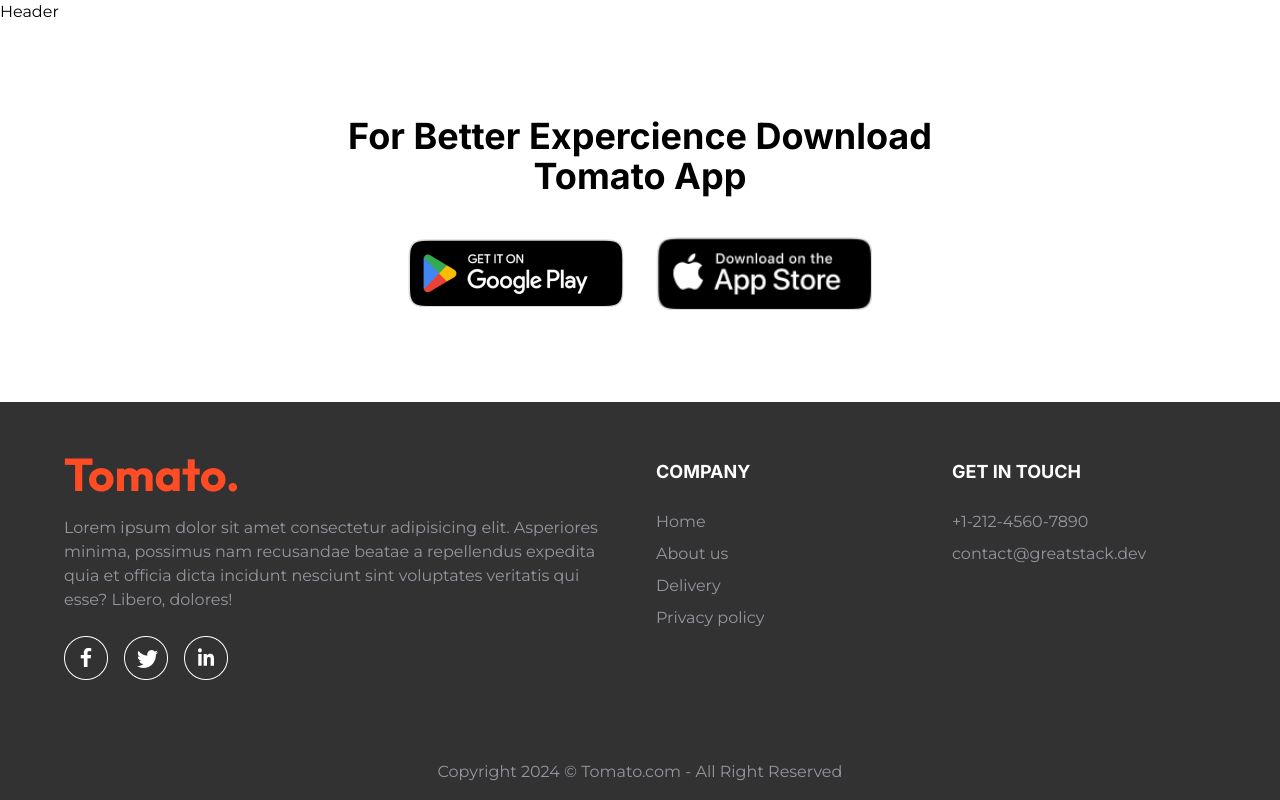
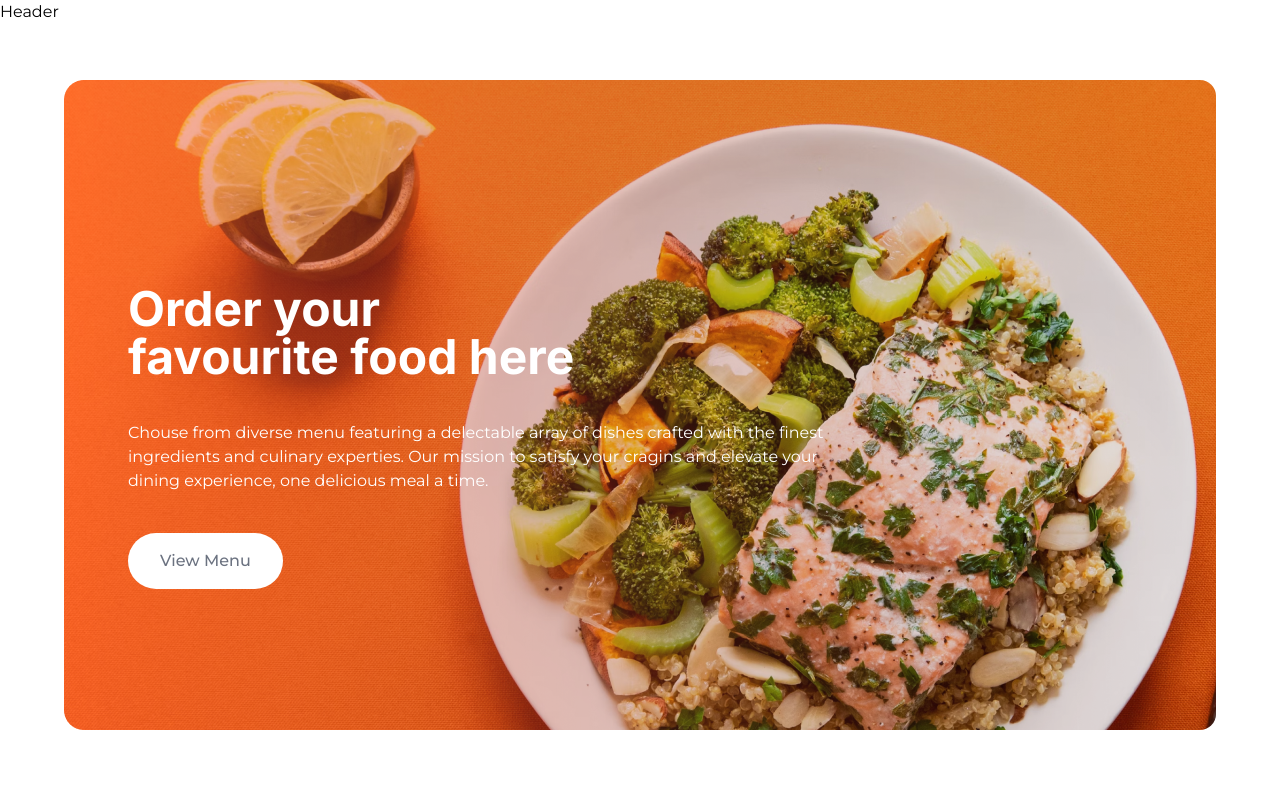
Before and after one commit to IGUIDER-AMINE/food_delivery, a Next.js app: page / in a window 1280 px wide. Shown: the top 800 px of the page. Built offline with nearby package versions, Linux system fonts and the light colour scheme.

Commit message:
finish footer

```diff
--- a/app/page.tsx
+++ b/app/page.tsx
@@ -1,9 +1,11 @@
+import Banner from "@/components/sections/Banner";
 import Store from "@/components/sections/Store";
 import Image from "next/image";
 
 export default function Home() {
   return (
-    <main className="">
+    <main className="container mx-auto p-4 md:px-16 space-y-24">
+      <Banner />
       <Store />
     </main>
   );
--- /dev/null
+++ b/components/sections/Banner.tsx
@@ -0,0 +1,25 @@
+import React from "react";
+
+const Banner = () => {
+  return (
+    <section className="bg-header-img xl:place-content-center xl:h-[650px] bg-cover rounded-2xl bg-no-repeat text-white space-y-6 xl:space-y-10 xl:pt-20 p-4 md:pl-16">
+      <h1 className="font-bold font-titleFont text-4xl xl:text-5xl leading-snug">
+        Order your <br />
+        favourite food here
+      </h1>
+      <p className="leading-6">
+        Chouse from diverse menu featuring a delectable array of dishes crafted
+        with the finest <br className="hidden lg:block" />
+        ingredients and culinary experties. Our mission to satisfy your cragins
+        and elevate your
+        <br className="hidden lg:block" />
+        dining experience, one delicious meal a time.
+      </p>
+      <button className="rounded-full text-gray-500 font-medium bg-white px-8 py-4">
+        View Menu
+      </button>
+    </section>
+  );
+};
+
+export default Banner;
--- a/components/sections/Store.tsx
+++ b/components/sections/Store.tsx
@@ -4,7 +4,7 @@ import React from "react";
 
 const Store = () => {
   return (
-    <section className="container mx-auto p-4 flex flex-col place-items-center gap-y-10">
+    <section className="flex flex-col place-items-center gap-y-10">
       <h1 className="font-titleFont font-bold text-3xl md:text-4xl sm:text-center leading-snug">
         For Better Expercience Download <br className="hidden md:block" />{" "}
         Tomato App
--- a/tailwind.config.ts
+++ b/tailwind.config.ts
@@ -39,6 +39,7 @@ module.exports = {
         hoverColor: "rgba(100,255,218,0.1)",
       },
       backgroundImage: {
+        "header-img": "url('/asstes/images/header_img.png')",
         "gradient-radial": "radial-gradient(var(--tw-gradient-stops))",
         "gradient-conic":
           "conic-gradient(from 180deg at 50% 50%, var(--tw-gradient-stops))",
```
